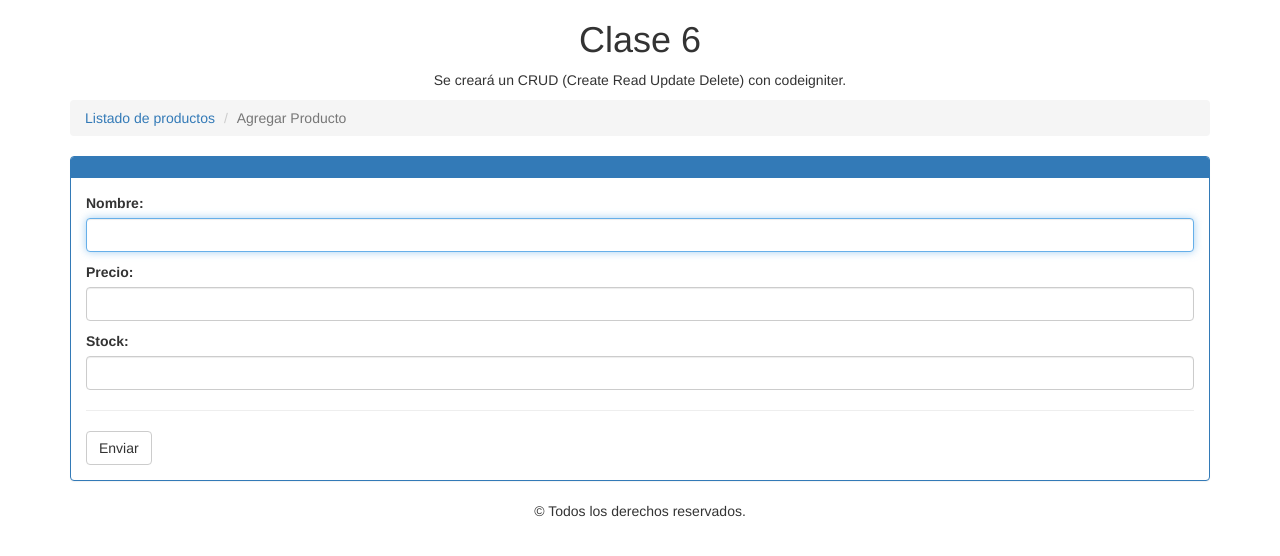
After one commit to jocode/Taller_CodeIgniter, a CodeIgniter app: page /home/productos/add in a window 1280 px wide. The commit adds this page. Shown: the top 556 px of the page. Run offline with CodeIgniter, Linux system fonts and the light colour scheme.

Commit message:
Crear CRUD en Codeigniter
1. Crear controlador Productos.php en este caso
2. Crear métodos en el controlador.
3. Crear la carpeta del controlador y las vistas para cada métdodo
4. Crear el formulario en la vista, recuerde utilizar la función
   form_open(null, array("name"=>"form"));
   form_close()

   Y utilizar el helper set_value_input(array(), 'nombre', 'nombre');
   Para que los datos no se borren al envíar el formulario
5. Hacer las validaciones en el controlador
   $this->input->post()  # Para saber si vienen los datos vía POST
   $this->form_validation->run('add_producto') # Para ejecutar las
   validaciones de los campos de los formulario

6. Crear la validación add_producto en el archivo form_validation.php en
el directorio config
   Recuerde tener todo bien escrito aquí, porque en algunas ocasiones
   el framework no toma las validaciones

7. Crear el método en el modelo para realizar los procesos

```diff
--- a/application/config/form_validation.php
+++ b/application/config/form_validation.php
@@ -18,28 +18,16 @@ $config = array(
         ),
 
 
-        /**
-         * elefante
+         /**
+         * add_producto
          * */
-        'elefante'
+        'add_producto'
         => array(
-
-            array('field' => 'nombre','label' => 'Nombre','rules' => 'required|is_string|trim|max_length[5]'),
-            array('field' => 'correo','label' => 'E-Mail','rules' => 'required|is_string|trim|valid_email'),
-
+            array('field' => 'nombre','label' => 'Nombre','rules' => 'required|is_string|trim'),
+            array('field' => 'precio','label' => 'Precio','rules' => 'required|is_numeric|trim'),
+            array('field' => 'stock','label' => 'Stock','rules' => 'required|integer|trim'),
         ),
 
 
-        /**
-         * manzana
-         * */
-        'manzana'
-        => array(
 
-            array('field' => 'nombre','label' => 'Nombre','rules' => 'required|is_string|trim|xss_clean|max_length[5]'),
-            array('field' => 'correo','label' => 'E-Mail','rules' => 'required|is_string|trim|xss_clean|valid_email'),
-
-        ),
-
-   //éste es el final
 );
--- a/application/controllers/Productos.php
+++ b/application/controllers/Productos.php
@@ -14,4 +14,13 @@ class Productos extends CI_Controller {
 		$this->layout->view('index', compact("datos"));
 	}
 
+	public function add(){
+		if($this->input->post()){
+			if($this->form_validation->run('add_producto')){
+
+			}
+		}
+		$this->layout->view('add');
+	}
+
 }
--- a/application/models/productos_model.php
+++ b/application/models/productos_model.php
@@ -23,6 +23,10 @@ class productos_model extends CI_Model {
 		return $query->result();
 	}
 
+	public function add(){
+
+	}
+
 }
 
 ?>
--- a/application/views/layouts/frontend.php
+++ b/application/views/layouts/frontend.php
@@ -6,9 +6,8 @@
 	<link rel="stylesheet" href="<?php echo base_url(); ?>public/css/bootstrap.min.css">
 </head>
 <body>
-	<h1 class="text-center">Clase 5</h1>
-	<p class="text-center">Se trabajará con la clase database de codeigniter.
-Veremos cómo crear nuestros modelos, cómo configurar la conexión a través del driver de MySQL.</p>
+	<h1 class="text-center">Clase 6</h1>
+	<p class="text-center"> Se creará un CRUD (Create Read Update Delete) con codeigniter.</p>
 	<!--contenido-->
 	<?php echo $content_for_layout;?>
 	<!--/contenido-->
--- /dev/null
+++ b/application/views/productos/add.php
@@ -0,0 +1,36 @@
+<div class="container">
+	<ol class="breadcrumb">
+		<li><a href="<?php echo base_url(); ?>productos">Listado de productos</a></li>
+		<li class="active">Agregar Producto</li>
+	</ol>
+	<div class="panel panel-primary">
+		<div class="panel-heading"></div>
+		<div class="panel-body">
+			<?php echo form_open(null, array("name"=>"form")); ?>
+			<?php
+			$errors = validation_errors('<li>','</li>');
+			if ($errors!=""){ ?>
+			<div class="alert alert-danger">
+				<ul>
+					<?php echo $errors; ?>
+				</ul>
+			</div>
+			<?php	} ?>
+			<p>
+				<label for="nombre">Nombre:</label>
+				<input type="text" name="nombre" value="<?php echo set_value_input(array(), 'nombre', 'nombre'); ?>" autofocus="true" class="form-control">
+			</p>
+			<p>
+				<label for="precio">Precio:</label>
+				<input type="text" name="precio" value="<?php echo set_value_input(array(), 'precio', 'precio'); ?>" class="form-control">
+			</p>
+			<p>
+				<label for="stock">Stock:</label>
+				<input type="text" name="stock" value="<?php echo set_value_input(array(), 'stock', 'stock'); ?>" class="form-control">
+			</p>
+			<hr>
+			<input type="submit" name="enviar" value="Enviar" class="btn btn-default">
+			<?php echo form_close(); ?>
+		</div>
+	</div>
+</div>
--- a/application/views/productos/index.php
+++ b/application/views/productos/index.php
@@ -3,7 +3,7 @@
 		<div class="panel-heading">Listado de productos</div>
 		<div class="panel-body">
 			<p>
-				<a class="btn btn-success" href="" title=""><span class="glyphicon glyphicon-plus" aria-hidden="true"></span>Agregar</a>
+				<a class="btn btn-success" href="<?php echo base_url(); ?>productos/add" title="Agregar"><span class="glyphicon glyphicon-plus" aria-hidden="true"></span>Agregar</a>
 				<table class="table table-bordered table-sprited table-hover">
 					<thead>
 						<tr>
@@ -25,8 +25,8 @@
 									<td><?php echo $dato->stock; ?></td>
 									<td><?php echo fecha($dato->fecha); ?></td>
 									<td class="text-center">
-										<a href="" title="Editar"><span class="glyphicon glyphicon-pencil" aria-hidden="true"></span></a>
-										<a href="" title="Eliminar"><span class="glyphicon glyphicon-trash" aria-hidden="true"></span></a>
+										<a href="<?php echo base_url(); ?>productos/edit/<?php echo $dato->id; ?>" title="Editar"><span class="glyphicon glyphicon-pencil" aria-hidden="true"></span></a>
+										<a href="<?php echo base_url(); ?>productos/delete/<?php echo $dato->id; ?>" title="Eliminar"><span class="glyphicon glyphicon-trash" aria-hidden="true"></span></a>
 									</td>
 								</tr>
 						<?php } ?>
```
